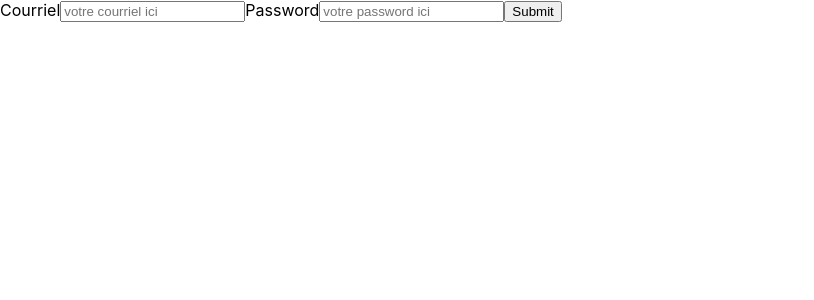
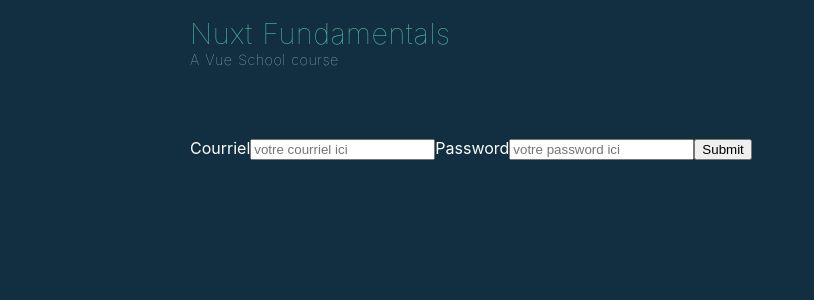
Before and after one commit to CVM-C64-H2021/Client, a Nuxt app: page /login in a window 1280 px wide. Shown: the top 300 px of the page, without its empty margins (0-814 px from the left). Built offline with nearby package versions, Linux system fonts and the light colour scheme.

Commit message:
Setup of Nuxt.js (bis)

```diff
--- /dev/null
+++ b/assets/style.css
@@ -0,0 +1,70 @@
+:root {
+  --navy: #112F41;
+  --teal: #068587;
+  --teal-light: #4FB99F;
+  --yellow: #F2B134;
+  --main-bg-color: coral;
+}
+
+html {
+  font-family: 'Source Sans Pro', -apple-system, BlinkMacSystemFont, 'Segoe UI',
+  Roboto, 'Helvetica Neue', Arial, sans-serif;
+  word-spacing: 1px;
+  -ms-text-size-adjust: 100%;
+  -webkit-text-size-adjust: 100%;
+  -moz-osx-font-smoothing: grayscale;
+  -webkit-font-smoothing: antialiased;
+  box-sizing: border-box;
+}
+
+*,
+*:before,
+*:after {
+  box-sizing: border-box;
+  margin: 0;
+}
+
+
+body {
+  padding: 1rem;
+  background: var(--navy);
+  color: white;
+}
+
+a {
+  color: var(--teal-light);
+  text-decoration: none;
+  transition: all 0.3s ease;
+}
+
+a:hover {
+  color: var(--teal);
+}
+
+.container {
+  margin: 0 auto;
+  max-width: 900px;
+}
+
+.text-xs {
+  font-size: 1.2rem;
+}
+.text-sm {
+  font-size: 1.4rem;
+}
+
+.text-base {
+  font-size: 1.6rem;
+}
+
+.text-lg {
+  font-size: 1.8rem;
+}
+
+.text-xl {
+  font-size: 2rem;
+}
+
+h1,h2,h3,h4 {
+  color: var(--yellow);
+}
--- a/components/Logo.vue
+++ b/components/Logo.vue
@@ -1,29 +1,3 @@
 <template>
-  <svg class="NuxtLogo" width="245" height="180" viewBox="0 0 452 342" xmlns="http://www.w3.org/2000/svg">
-    <path
-      d="M139 330l-1-2c-2-4-2-8-1-13H29L189 31l67 121 22-16-67-121c-1-2-9-14-22-14-6 0-15 2-22 15L5 303c-1 3-8 16-2 27 4 6 10 12 24 12h136c-14 0-21-6-24-12z"
-      fill="#00C58E"
-    />
-    <path
-      d="M447 304L317 70c-2-2-9-15-22-15-6 0-15 3-22 15l-17 28v54l39-67 129 230h-49a23 23 0 0 1-2 14l-1 1c-6 11-21 12-23 12h76c3 0 17-1 24-12 3-5 5-14-2-26z"
-      fill="#108775"
-    />
-    <path
-      d="M376 330v-1l1-2c1-4 2-8 1-12l-4-12-102-178-15-27h-1l-15 27-102 178-4 12a24 24 0 0 0 2 15c4 6 10 12 24 12h190c3 0 18-1 25-12zM256 152l93 163H163l93-163z"
-      fill="#2F495E"
-    />
-  </svg>
+  <img src="https://vueschool.io/img/favicons/apple-touch-icon.png" alt="the logo">
 </template>
-
-<style>
-.NuxtLogo {
-  animation: 1s appear;
-  margin: auto;
-}
-
-@keyframes appear {
-  0% {
-    opacity: 0;
-  }
-}
-</style>
--- /dev/null
+++ b/components/TheNavbar.vue
@@ -0,0 +1,49 @@
+<template>
+  <nav class="nav">
+    <div class="logo">
+      <nuxt-link :to="{name: 'index'}" class="logo text-lg">
+        Nuxt Fundamentals
+      </nuxt-link>
+
+      <span class="subheader">A Vue School course</span>
+    </div>
+  </nav>
+</template>
+
+<script>
+  export default {}
+</script>
+
+<style scoped>
+  nav {
+    display: flex;
+    justify-content: space-between;
+    align-items: center;
+    margin-bottom: 70px;
+    font-weight: lighter;
+    letter-spacing: 0.5px;
+  }
+  .nav .logo {
+    display: flex;
+    flex-direction: column;
+    justify-content: center;
+  }
+  .nav .logo .subheader {
+    opacity: 0.70;
+    font-size: 0.9rem;
+    color: white;
+  }
+  .nav .nav-content {
+    font-size: 1rem;
+  }
+  .nav-content ul {
+    display: flex;
+    list-style: none;
+  }
+  .nav-content ul li {
+    padding: 2px 10px;
+  }
+  .nav-content ul li:not(:first-of-type) {
+    border-left: 1px solid rgb(255, 255, 255, 0.2);
+  }
+</style>
--- a/layouts/default.vue
+++ b/layouts/default.vue
@@ -1,36 +1,20 @@
 <template>
-  <div>
-    <Nuxt />
+  <div class="container">
+    <TheNavbar/>
+    <nuxt/>
   </div>
 </template>
 
+<script>
+  import TheNavbar from '@/components/TheNavbar'
+  export default {
+    components: {
+      TheNavbar
+    }
+  }
+</script>
+
 <style>
-html {
-  font-family:
-    'Source Sans Pro',
-    -apple-system,
-    BlinkMacSystemFont,
-    'Segoe UI',
-    Roboto,
-    'Helvetica Neue',
-    Arial,
-    sans-serif;
-  font-size: 16px;
-  word-spacing: 1px;
-  -ms-text-size-adjust: 100%;
-  -webkit-text-size-adjust: 100%;
-  -moz-osx-font-smoothing: grayscale;
-  -webkit-font-smoothing: antialiased;
-  box-sizing: border-box;
-}
-
-*,
-*::before,
-*::after {
-  box-sizing: border-box;
-  margin: 0;
-}
-
 .button--green {
   display: inline-block;
   border-radius: 4px;
--- a/nuxt.config.js
+++ b/nuxt.config.js
@@ -17,6 +17,7 @@
 
   // Global CSS: https://go.nuxtjs.dev/config-css
   css: [
+    '~/assets/style.css'
   ],
 
   // Plugins to run before rendering page: https://go.nuxtjs.dev/config-plugins
--- /dev/null
+++ b/pages/posts/_id.vue
@@ -0,0 +1,66 @@
+<template>
+  <div class="container">
+    <article>
+      <h1 class="title">{{post.title}}</h1>
+      <p>{{post.content}}</p>
+    </article>
+    <aside>
+      <h3>Posts you might enjoy</h3>
+      <ul>
+        <li v-for="related in relatedPosts">
+          <nuxt-link :to="{name: 'posts-id', params: {id: related.id}}">
+            {{related.title}}
+          </nuxt-link>
+        </li>
+      </ul>
+    </aside>
+  </div>
+</template>
+
+<script>
+  export default {
+    head () {
+      return {
+        title: this.post.title,
+        meta: [
+          { name: 'twitter:title', content: this.post.title},
+          { name: 'twitter:description', content: this.post.content},
+          { name: 'twitter:image', content: 'https://i.imgur.com/UYP2umJ.png'},
+          { name: 'twitter:card', content: 'summary_large_image'}
+        ]
+      }
+    },
+    data () {
+      return {
+        id: this.$route.params.id
+      }
+    },
+    computed: {
+      post () {
+        return this.$store.state.posts.all.find(post => post.id === this.id)
+      },
+      relatedPosts () {
+        return this.$store.state.posts.all.filter(post => post.id !== this.id)
+      }
+    }
+  }
+</script>
+
+<style scoped>
+  .container {
+    display: flex;
+    justify-content: space-between;
+    line-height: 1.5;
+  }
+  article * {
+    margin-bottom: 1rem;
+  }
+  aside {
+    min-width: 280px;
+    max-width: 280px;
+    padding-left: 2rem;
+  }
+  .title {
+    font-size: 2rem;
+  }
+</style>
--- /dev/null
+++ b/store/index.js
@@ -0,0 +1,4 @@
+export const state = () => ({
+
+})
+export const getters = {}
--- /dev/null
+++ b/store/posts.js
@@ -0,0 +1,19 @@
+export const state = () => ({
+  all: [
+    {
+      id: 'balut',
+      title: 'What is Balut?',
+      content: 'If someone placed balut on your plate, you might think they were serving you a hardboiled egg. That is, until you cracked it open and a fully intact duck embryo spilled out. Balut, considered a delicacy in many Asian countries, is produced when fertilized duck eggs are placed in warm sunlight. After about eight days, the eggs are held up to the light and checked to ensure that the budding embryo is ready. Then, the eggs are cooked and served with a dash of salt and a few squirts of lemon juice.'
+    },
+    {
+      id: 'whereIsIt',
+      title: 'Where is the sign in button??',
+      content: 'I\'ve stalked the forum for a while, reading everything closely, but today I decided that it was time to register as a user. So I did, this morning! But now, when I came back to the forum, I cannot seem to find the damn sign in button? WHERE IS IT???!??'
+    },
+    {
+      id: 'how',
+      title: 'How can I fix this problem?',
+      content: 'Please help me. I dont know what is the best way to fix my problem. I cant reproduce and I cant tell more info. Can someone help me asap??? I am in a hurry!!!'
+    }
+  ]
+})
```
